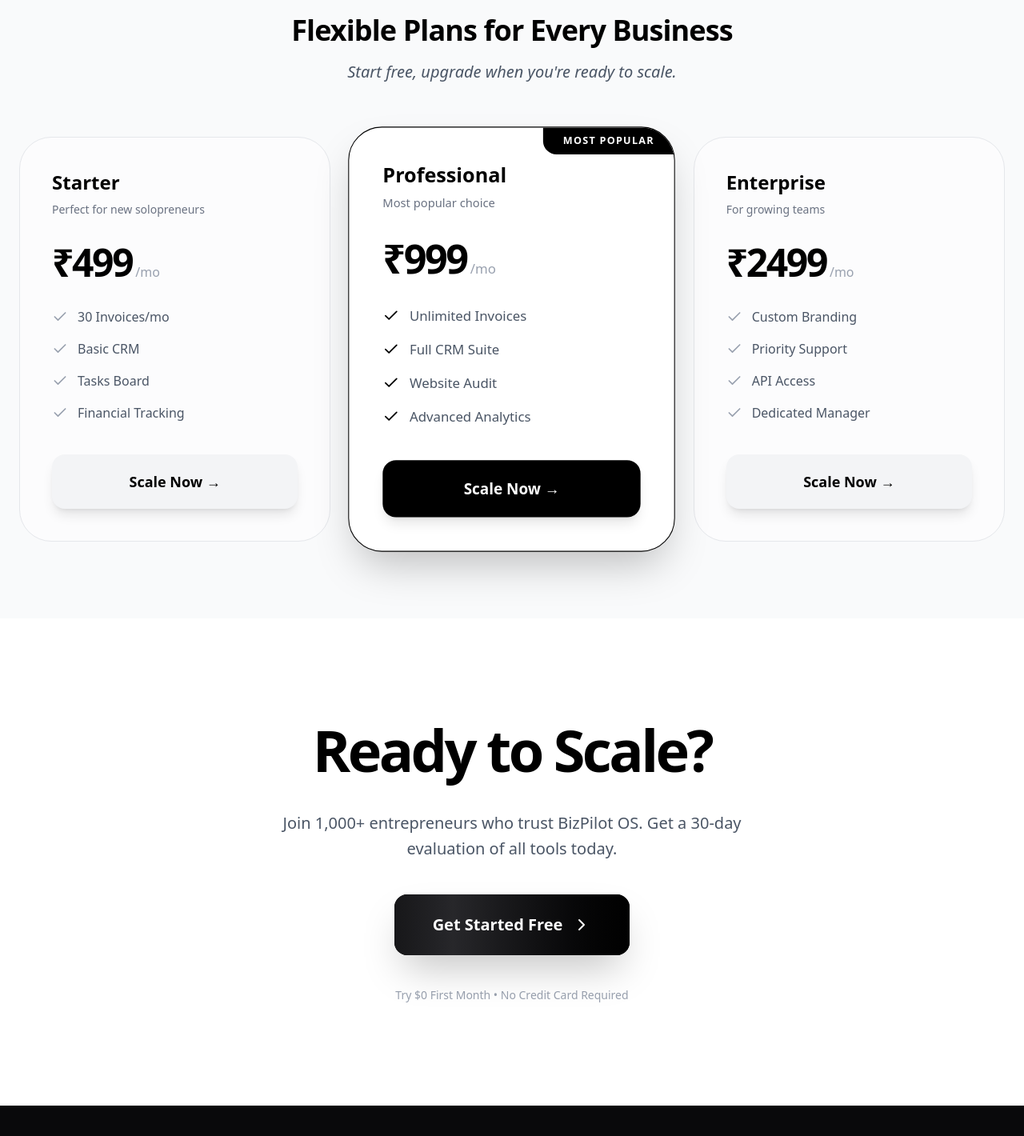
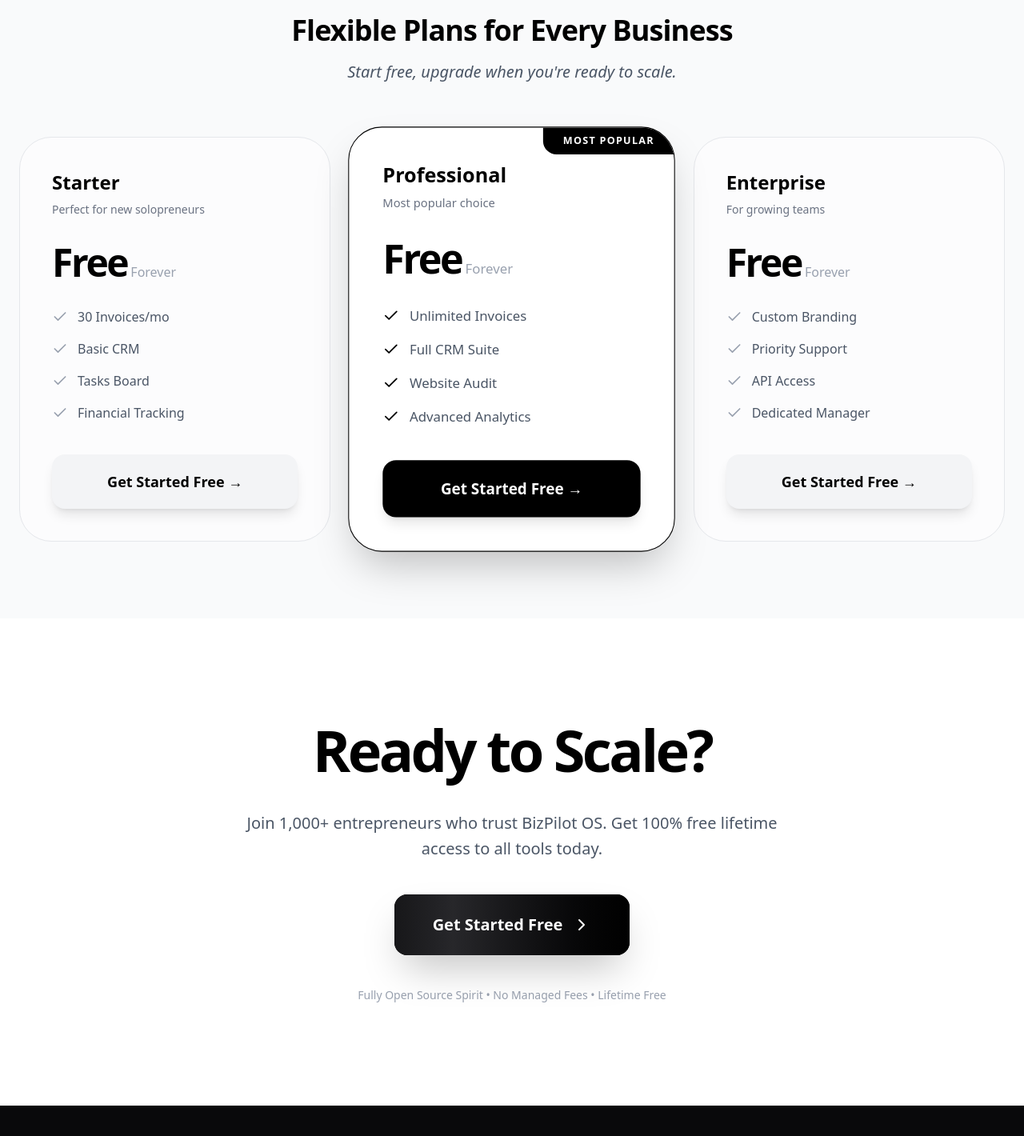
Before and after one commit to elitehostingsin-lang/BizPilot-OS, a Next.js app: page / in a window 1280 px wide. Shown: the part 3063-4483 px from the top of the page at 80% size. Built offline with nearby package versions, Linux system fonts and the light colour scheme.

Commit message:
feat: pivot to 100% free model, removed all payment gateways and subscription gates

```diff
--- a/app/onboarding/page.tsx
+++ b/app/onboarding/page.tsx
@@ -51,7 +51,8 @@
                         email: user.email,
                         avatar: (user.user_metadata.full_name || 'Business Owner').split(' ').map((n: string) => n[0]).join(''),
                         join_date: new Date().toISOString(),
-                        plan: 'Free'
+                        plan: 'Paid',
+                        subscription_status: 'active'
                     });
                 }
             }
--- a/app/page.tsx
+++ b/app/page.tsx
@@ -301,8 +301,8 @@
                   <p className="text-gray-500 text-sm">{plan.desc}</p>
                 </div>
                 <div className="flex items-baseline gap-1 mb-8">
-                  <span className="text-5xl font-black tracking-tighter">{plan.price}</span>
-                  <span className="text-gray-400 font-medium">/mo</span>
+                  <span className="text-5xl font-black tracking-tighter">Free</span>
+                  <span className="text-gray-400 font-medium">Forever</span>
                 </div>
 
                 <ul className="space-y-4 mb-10 flex-1">
@@ -314,11 +314,11 @@
                   ))}
                 </ul>
 
-                <Link href={`/signup?plan=${plan.id}`}>
+                <Link href="/signup">
                   <button
                     className={`w-full py-5 rounded-2xl font-bold text-lg transition-all shadow-lg active:scale-95 ${plan.popular ? 'bg-black text-white hover:bg-gray-800' : 'bg-gray-100 text-black hover:bg-gray-200'}`}
                   >
-                    Scale Now →
+                    Get Started Free →
                   </button>
                 </Link>
               </motion.div>
@@ -332,7 +332,7 @@
         <div className="max-w-4xl mx-auto text-center space-y-10">
           <h2 className="text-5xl md:text-7xl font-bold tracking-tighter leading-none">Ready to Scale?</h2>
           <p className="text-xl text-gray-600 max-w-2xl mx-auto leading-relaxed">
-            Join 1,000+ entrepreneurs who trust BizPilot OS. Get a 30-day evaluation of all tools today.
+            Join 1,000+ entrepreneurs who trust BizPilot OS. Get 100% free lifetime access to all tools today.
           </p>
           <motion.div
             whileHover={{ scale: 1.05 }}
@@ -348,7 +348,7 @@
               </button>
             </Link>
           </motion.div>
-          <p className="text-sm text-gray-400 font-medium">Try $0 First Month • No Credit Card Required</p>
+          <p className="text-sm text-gray-400 font-medium">Fully Open Source Spirit • No Managed Fees • Lifetime Free</p>
         </div>
       </section>
 
--- a/components/dashboard/bizpilot-dashboard.tsx
+++ b/components/dashboard/bizpilot-dashboard.tsx
@@ -77,7 +77,7 @@
         email: 'user@example.com',
         company: 'Your Business',
         role: 'Founder',
-        plan: 'Free',
+        plan: 'Paid',
         joinDate: 'January 2024',
         avatar: 'JD',
         address: '123 Business Way, City, State',
@@ -111,7 +111,7 @@
     const currencySymbol = currencies.find(c => c.code === userSettings.currency)?.symbol || '$';
 
     const { isPaid, isExpired, diffDays } = useMemo(() => {
-        const isPaid = userProfile.plan === 'Paid' || userProfile.subscription_status === 'active';
+        const isPaid = true; // 100% Free - All users are Pro
         const joinDate = new Date(userProfile.joinDate || 'January 2024');
         const trialEndDate = new Date(joinDate);
         trialEndDate.setMonth(trialEndDate.getMonth() + 1);
@@ -940,7 +940,7 @@
     ];
 
     const bottomNavItems = [
-        { id: 'billing', label: 'Subscription', icon: CreditCard },
+        // { id: 'billing', label: 'Subscription', icon: CreditCard },
         { id: 'support', label: 'Support', icon: HelpCircle },
     ];
 
@@ -1012,8 +1012,8 @@
                         <h1 className="text-3xl font-bold tracking-tight">Billing & Subscription</h1>
                         <p className="text-muted-foreground mt-1">Manage your professional access</p>
                     </div>
-                    <Badge variant={isPaid ? "default" : isExpired ? "destructive" : "outline"} className="px-4 py-1.5 rounded-full text-sm font-semibold">
-                        {isPaid ? 'Active Subscription' : isExpired ? 'Free Tier (Limited)' : 'Full Access Trial'}
+                    <Badge variant="default" className="px-4 py-1.5 rounded-full text-sm font-semibold">
+                        Lifetime Pro Access
                     </Badge>
                 </div>
 
@@ -1023,7 +1023,7 @@
                         <CardHeader className="pb-4">
                             <CardTitle className="text-xl">Subscription Status</CardTitle>
                             <CardDescription>
-                                {isPaid ? 'Thank you for your supporting BizPilot OS!' : "Enjoy full access during your 30-day evaluation"}
+                                Thank you for being a part of BizPilot OS! Enjoy lifetime professional access.
                             </CardDescription>
                         </CardHeader>
                         <CardContent className="space-y-6">
@@ -1039,7 +1039,7 @@
                                         {isPaid ? 'Next Billing' : 'Trial Remaining'}
                                     </p>
                                     <h4 className={`text-2xl font-bold ${!isPaid && isExpired ? 'text-destructive' : 'text-foreground'}`}>
-                                        {isPaid ? 'Monthly Auto-renew' : isExpired ? '0 Days' : `${diffDays} Days`}
+                                        Lifetime Free
                                     </h4>
                                 </div>
                             </div>
```
